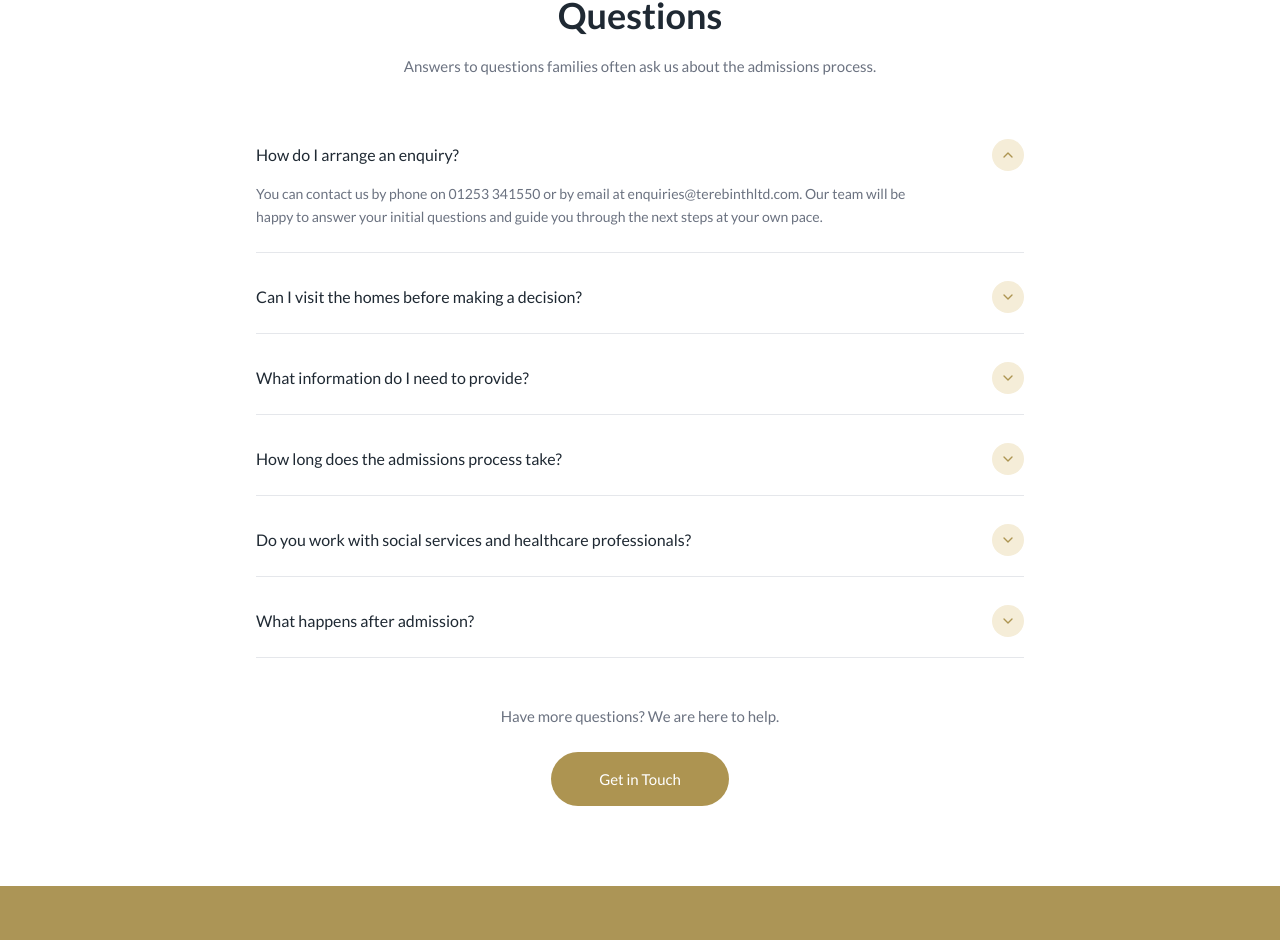
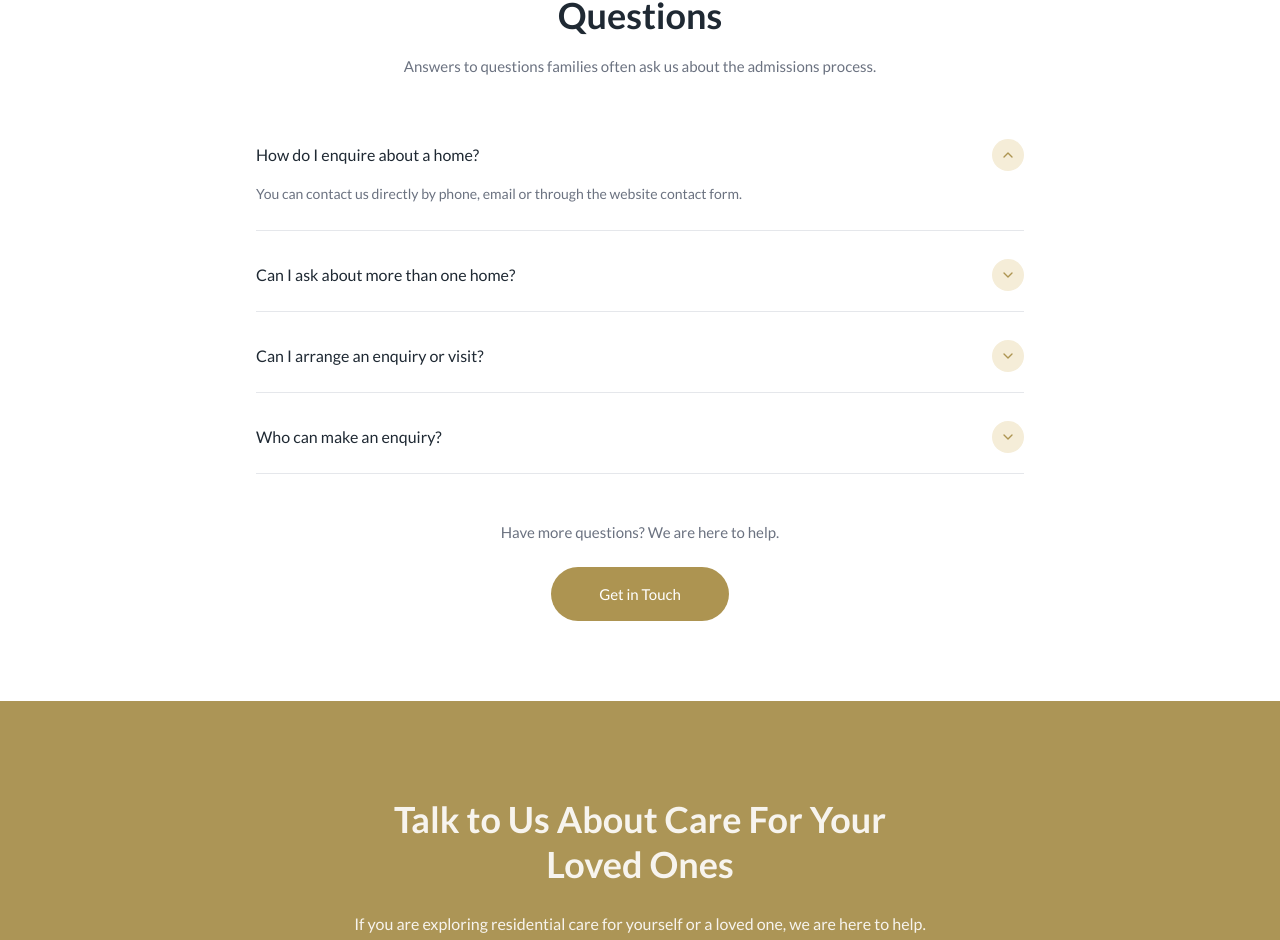
Before and after one commit to Oluwashina/Terebinth-Limited, a Next.js app: page /admissions in a window 1280 px wide. Shown: the part 3415-4355 px from the top of the page. Built offline with nearby package versions, Linux system fonts and the light colour scheme.

Commit message:
feat: Revise FAQs on AdmissionsPage and enhance HeroSection layout for improved user experience

```diff
--- a/app/admissions/page.tsx
+++ b/app/admissions/page.tsx
@@ -115,29 +115,21 @@ export default function AdmissionsPage() {
         subtitle="Answers to questions families often ask us about the admissions process."
         items={[
             {
-            question: "How do I arrange an enquiry?",
-            answer: "You can contact us by phone on 01253 341550 or by email at enquiries@terebinthltd.com. Our team will be happy to answer your initial questions and guide you through the next steps at your own pace."
+            question: "How do I enquire about a home?",
+            answer: "You can contact us directly by phone, email or through the website contact form."
             },
             {
-            question: "Can I visit the homes before making a decision?",
-            answer: "Absolutely. We warmly encourage visits to our homes so you can see the environment, meet our staff and ask any questions. This helps families make informed, confident decisions in their own time."
+            question: "Can I ask about more than one home?",
+            answer: "Yes. We can help you understand which of our homes may be most suitable."
             },
             {
-            question: "What information do I need to provide?",
-            answer: "During our conversation, we'll ask about your loved one's needs, preferences, daily routine and any specific requirements. This helps us understand how we can provide appropriate, person-centred care. We keep this discussion supportive and at a pace that suits you."
+            question: "Can I arrange an enquiry or visit?",
+            answer: "Please contact our team and we will advise on the next available steps."
             },
             {
-            question: "How long does the admissions process take?",
-            answer: "The timeline depends on your individual circumstances. We aim to be flexible and work at a pace that feels right for you and your family. There is no rush — we understand this is an important decision."
+            question: "Who can make an enquiry?",
+            answer: "Enquiries can be made by individuals, families, representatives, professionals or referrers."
             },
-            {
-            question: "Do you work with social services and healthcare professionals?",
-            answer: "Yes, we work closely with local health and social care partners, including social services teams and healthcare professionals. We're experienced in liaising with commissioners and local authorities to ensure seamless care provision."
-            },
-            {
-            question: "What happens after admission?",
-            answer: "We provide ongoing support and communication with families after admission. Our team remains available to you at every stage, and we continue regular reviews to ensure care is meeting your loved one's needs."
-            }
         ]}
         ctaText="Have more questions? We are here to help."
         ctaButtonLabel="Get in Touch"
--- a/components/HeroSection.tsx
+++ b/components/HeroSection.tsx
@@ -47,7 +47,7 @@ export default function HeroSection({
       <div className="absolute inset-0 bg-black/60" />
 
       {/* Content */}
-      <div className="relative w-full h-full flex flex-col justify-end min-h-screen">
+      <div className="relative w-full h-full flex flex-col justify-center md:justify-end min-h-screen">
         <div className="max-w-7xl mx-auto w-full px-4 md:px-8 pb-16 md:pb-24 pt-24 md:pt-44">
           <div className="max-w-2xl">
             {/* Badges */}
```
